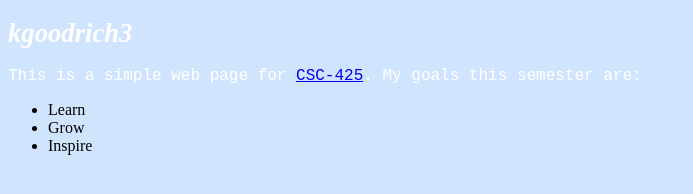
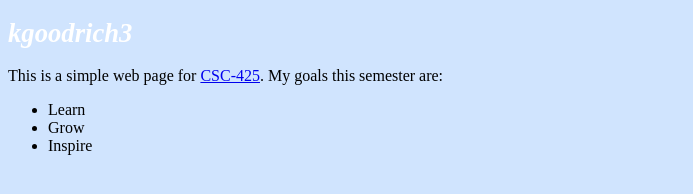
Before and after one commit to kgoodrich3/kgoodrich3.github.io, a plain HTML site: page index.html in a window 1280 px wide. Shown: the whole page, without its empty margins (0-693 px from the left). Drawn offline with Linux system fonts and the light colour scheme.

Commit message:
Update index.html

```diff
--- a/index.html
+++ b/index.html
@@ -8,7 +8,7 @@
 <body>
 
   <h1>kgoodrich3</h1>
-  <p>This is a simple web page for <a href="https://msucsis.github.io/csc425/">CSC-425</a>. My goals this semester are:</p>
+  This is a simple web page for <a href="https://msucsis.github.io/csc425/">CSC-425</a>. My goals this semester are:
 
   <ul>
     <li>Learn</li>
```
